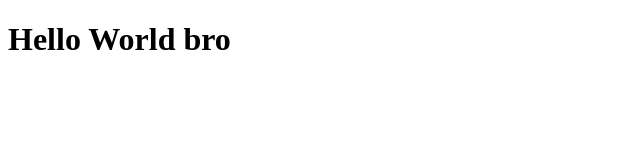
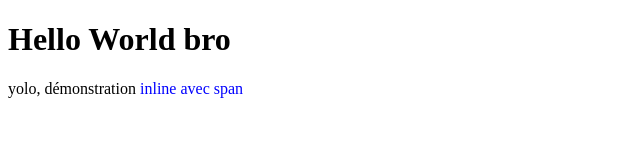
Before and after one commit to Acraind/2024_12_03_jpg, a website: page index.html in a window 1280 px wide. Shown: the whole page, without its empty margins (0-640 px from the left). Drawn offline with Linux system fonts and the light colour scheme.

Commit message:
test div

```diff
--- a/index.html
+++ b/index.html
@@ -7,5 +7,6 @@
 </head>
 <body>
     <h1> Hello World bro</h1>
+    <div> yolo, démonstration <span style ="color:blue; font-weight:300">inline avec span </span></div>
 </body>
 </html>
```
